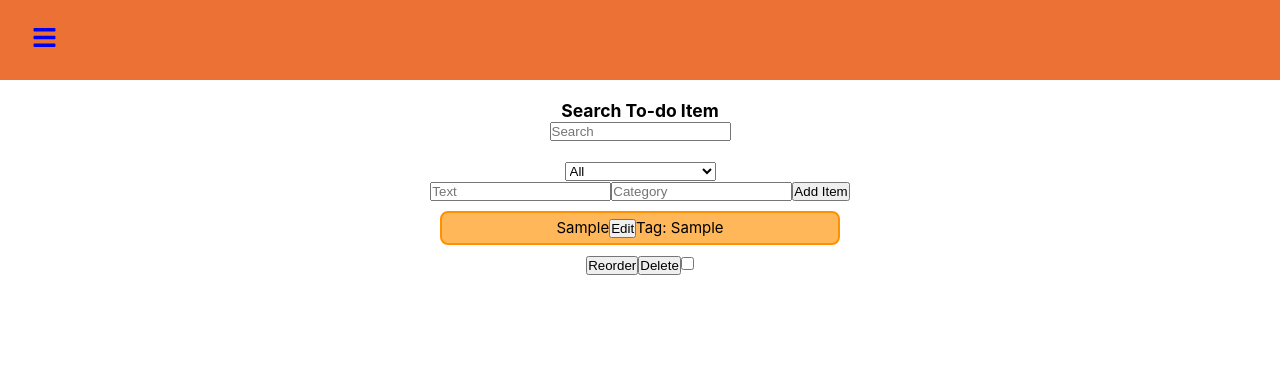
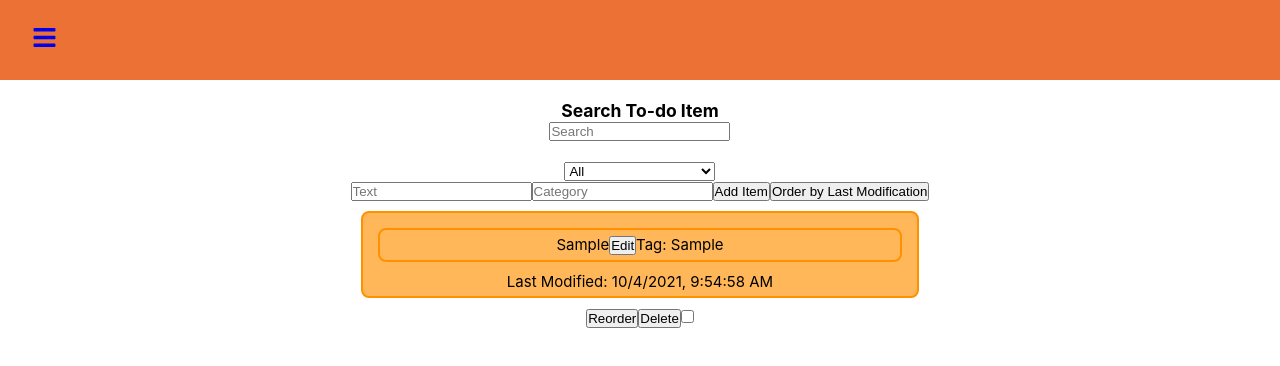
Before and after one commit to jaakko13/toDoList-ReactJS, a React (Create React App) app: page / in a window 1280 px wide. Both pictures are taken after typing "Sample", "Sample" into the empty fields and a click on the button "Add Item". Shown: the top 366 px of the page. Built offline with nearby package versions, Linux system fonts and the light colour scheme.

Commit message:
Able to order by modification date

```diff
--- a/src/pages/home.js
+++ b/src/pages/home.js
@@ -14,7 +14,7 @@ function Home() {
 	const [displayTag, setDisplayTag] = React.useState('all')
 	const [complete, setComplete] = React.useState([])
 	const [search, setSearch] = React.useState('')
-
+	const [order, setOrder] = React.useState(false)
 
 	React.useEffect(() => { //Used to load to do list from localStorage
 		const temp = localStorage.getItem("dataList")
@@ -66,6 +66,8 @@ function Home() {
 			text: current,
 			completed: false,
 			tag: tag,
+			lastMod: new Date().getTime(),
+			displayDate: new Date().toLocaleString()
 		}
 
 		setTodo([...todo].concat(newTodo)) //Adds new todo to Todos Array
@@ -128,6 +130,7 @@ function Home() {
 		const updated = [...todo].map((item) => {
 			if (item.id === id) {
 				item.text = editText
+				item.lastMod = new Date().getTime()
 			}
 			return item
 		})
@@ -151,6 +154,8 @@ function Home() {
 		setReorderNumber(null)
 	}
 
+
+
 	//Conditional Rendering to show show change input field and confirm button only
 	function inputWithButton(id) {
 		return (
@@ -162,12 +167,16 @@ function Home() {
 	}
 
 	//Conditional Rendering to show show item text and edit button only
-	function textWithEdit(id, text, tag) {
+	function textWithEdit(id, text, tag, displayDate) {
 		return (
 			<div className="list">
-				{text}
-				<button onClick={() => setEdit(id)}>Edit</button>
-				{'Tag: ' + tag}
+				<div className="list">
+					{text}
+					<button onClick={() => setEdit(id)}>Edit</button>
+					{'Tag: ' + tag}
+
+				</div>
+				{'Last Modified: ' + displayDate}
 			</div>
 		);
 	}
@@ -199,12 +208,18 @@ function Home() {
 	}
 
 	function display() {
+		var list = todo
+
+		if (order === true) {
+			list = list.sort((a, b) => b.lastMod - a.lastMod);
+		}
+
 		if (search === '') {
 			return (
 				<div>
-					{todo.filter(item => displayTag === 'all').map(filteredItem => (
+					{list.filter(item => displayTag === 'all').map(filteredItem => (
 						<div key={filteredItem.id}  >
-							{edit === filteredItem.id ? (inputWithButton(filteredItem.id)) : (textWithEdit(filteredItem.id, filteredItem.text, filteredItem.tag))}
+							{edit === filteredItem.id ? (inputWithButton(filteredItem.id)) : (textWithEdit(filteredItem.id, filteredItem.text, filteredItem.tag, filteredItem.displayDate))}
 							{reorder === filteredItem.id ? (inputReorder(filteredItem.id)) : (<button onClick={() => setReorder(filteredItem.id)}>Reorder</button>)}
 
 							<button onClick={() => deleteItem(filteredItem.id, filteredItem.tag)}>Delete</button>
@@ -213,9 +228,9 @@ function Home() {
 						</div>
 					))}
 
-					{todo.filter(item => item.tag === displayTag).map(filteredItem => (
+					{list.filter(item => item.tag === displayTag).map(filteredItem => (
 						<div key={filteredItem.id} >
-							{edit === filteredItem.id ? (inputWithButton(filteredItem.id)) : (textWithEdit(filteredItem.id, filteredItem.text, filteredItem.tag))}
+							{edit === filteredItem.id ? (inputWithButton(filteredItem.id)) : (textWithEdit(filteredItem.id, filteredItem.text, filteredItem.tag, filteredItem.displayDate))}
 							{reorder === filteredItem.id ? (inputReorder(filteredItem.id)) : (<button onClick={() => setReorder(filteredItem.id)}>Reorder</button>)}
 
 							<button onClick={() => deleteItem(filteredItem.id, filteredItem.tag)}>Delete</button>
@@ -269,6 +284,7 @@ function Home() {
 					<input type="text" onChange={(e) => setTag(e.target.value)} value={tag} placeholder='Category' />
 
 					<button type="submit">Add Item</button>
+					<button type="button" onClick={() => setOrder(!order)}> Order by Last Modification</button>
 				</form>
 
 				{display()}
```
